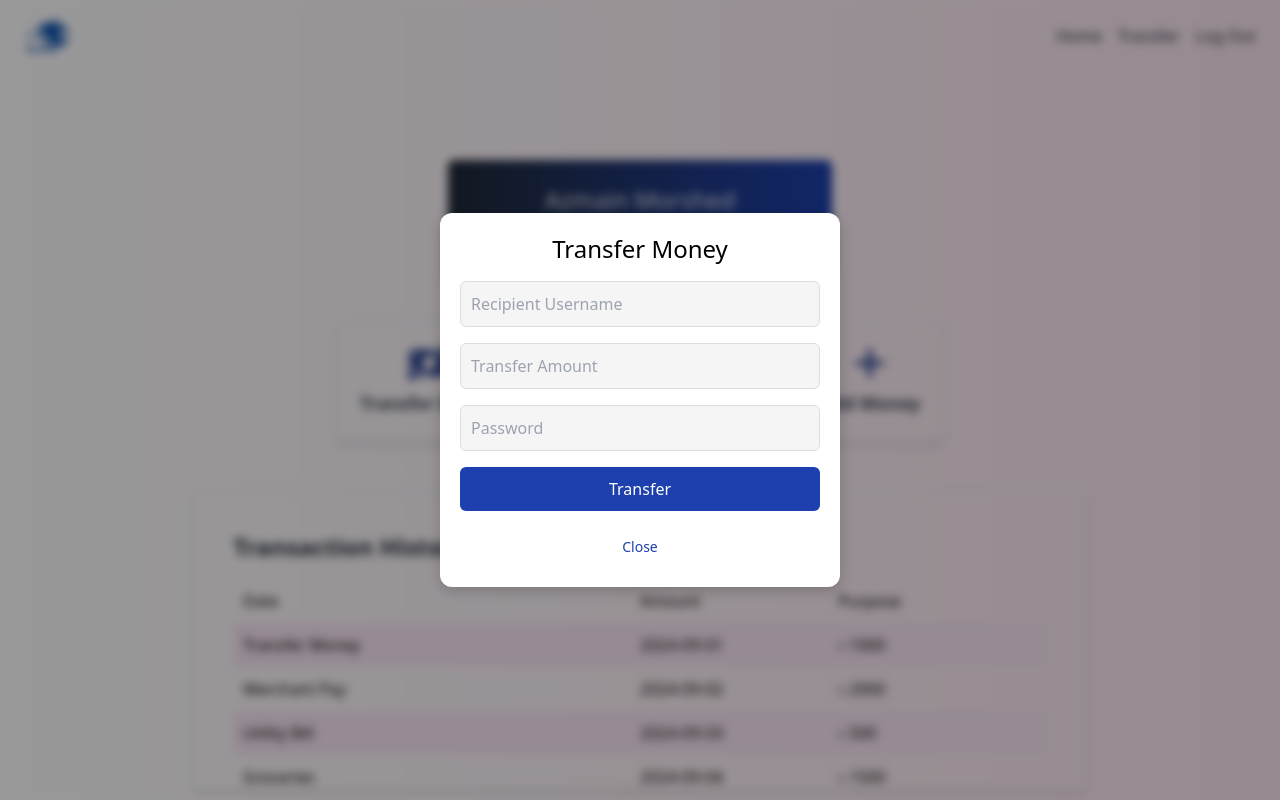
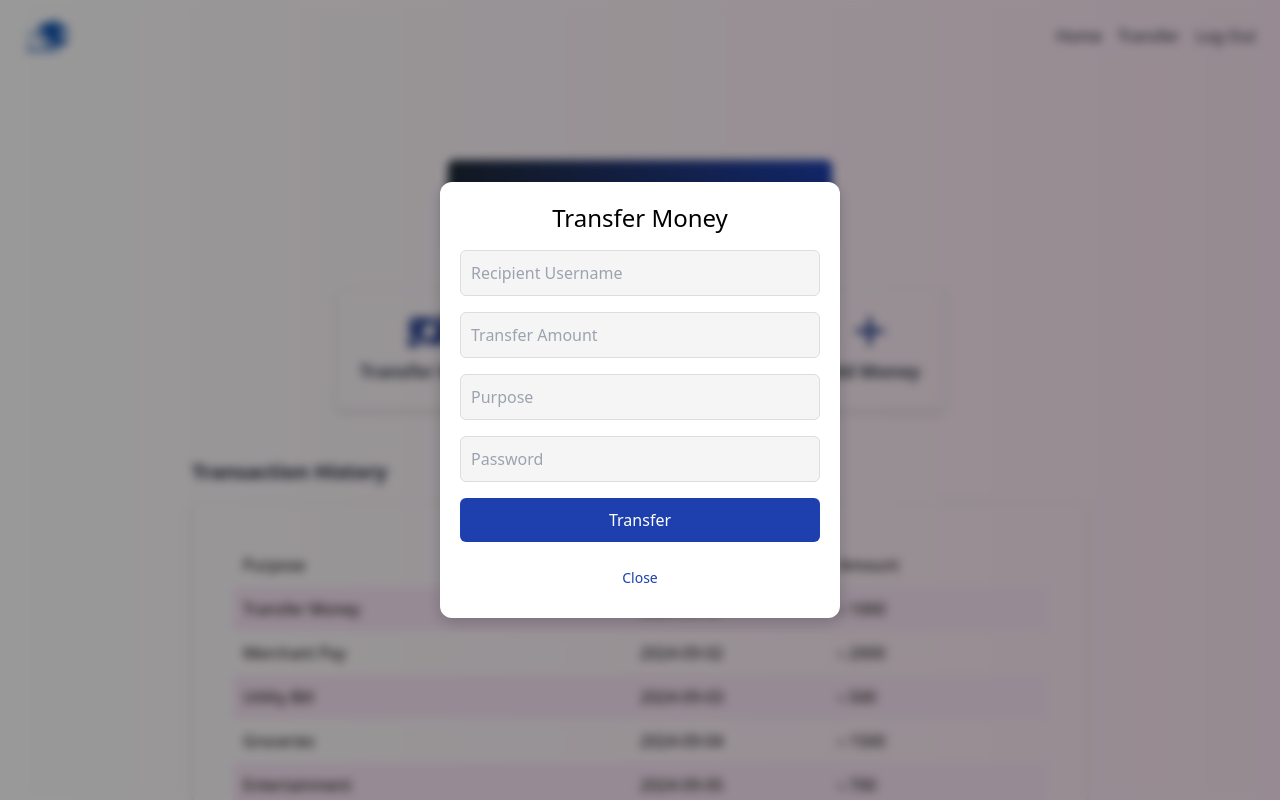
Before and after one commit to azmainm/Webmint, a Vue app: page /transferpage in a window 1280 px wide. Both pictures are taken after a click on the element "Transfer Money". Shown: the top 800 px of the page. Built offline with nearby package versions, Linux system fonts and the light colour scheme.

Commit message:
Transaction Modals done and History done

```diff
--- a/src/components/AddMoneyChart.vue
+++ b/src/components/AddMoneyChart.vue
@@ -1,7 +1,7 @@
 <!-- src/components/AddMoneyChart.vue -->
 <template>
     <div class="w-full sm:w-1/2 px-4 py-6">
-      <h3 class="text-lg font-medium text-gray-700 mb-4">Add Money Chart</h3>
+      <h2 class="text-lg mb-4 font-bold text-gray-800 font-sans">Add Money Chart</h2>
       <Bar :data="chartData" :options="chartOptions"/>
     </div>
   </template>
--- a/src/components/AddMoneyModal.vue
+++ b/src/components/AddMoneyModal.vue
@@ -5,6 +5,9 @@
       <input v-model="amount" type="number" placeholder="Add Amount" class="input mb-4"/>
       <input v-model="password" type="password" placeholder="Password" class="input mb-4"/>
       <button @click="addMoney" class="btn bg-blue-800 hover:bg-blue-600 text-white w-full py-2 rounded">Add Money</button>
+      <p v-if="message" :class="{'text-green-500': success, 'text-red-500': !success}" class="mt-4 text-center">
+        {{ message }}
+      </p>
       <button @click="$emit('close')" class="btn text-blue-800 w-full py-2 mt-4 text-sm">Close</button>
     </div>
   </div>
@@ -17,11 +20,47 @@ export default {
     return {
       amount: '',
       password: '',
+      message: '', // Message to display
+      success: false, // Flag to indicate success or failure
     };
   },
   methods: {
     addMoney() {
-      // Add money logic
+      const storedUser = JSON.parse(localStorage.getItem('user'));
+
+      // Check if the entered password matches the stored password
+      if (storedUser && this.password !== storedUser.password) {
+        this.message = 'Incorrect password. Add Money failed.';
+        this.success = false;
+        return;
+      }
+
+      // If password matches, create a new transaction object
+      const newTransaction = {
+        id: Date.now(), // Unique ID based on timestamp
+        date: new Date().toISOString().split('T')[0], // Current date in YYYY-MM-DD format
+        amount: parseFloat(this.amount),
+        purpose: 'Add Money',
+      };
+
+      // Emit the new transaction to the parent component
+      this.$emit('add-success', newTransaction);
+
+      // Store the transaction in local storage
+      const transactions = JSON.parse(localStorage.getItem('transactions')) || [];
+      transactions.push(newTransaction);
+      localStorage.setItem('transactions', JSON.stringify(transactions));
+
+
+      // Clear form fields after successful transfer
+      this.recipient = '';
+      this.amount = '';
+      this.purpose = '';
+      this.password = '';
+
+      this.message = 'Add Money successful!';
+      this.success = true; // Indicate success
+      //this.$emit('close');
     },
   },
 };
--- a/src/components/MerchantPayModal.vue
+++ b/src/components/MerchantPayModal.vue
@@ -7,8 +7,13 @@
         <option v-for="merchant in merchants" :key="merchant">{{ merchant }}</option>
       </select>
       <input v-model="amount" type="number" placeholder="Payment Amount" class="input mb-4"/>
+      <input v-model="purpose" type="text" placeholder="Purpose" class="input mb-4"/>
       <input v-model="password" type="password" placeholder="Password" class="input mb-4"/>
       <button @click="payMerchant" class="btn bg-blue-800 hover:bg-blue-600 text-white w-full py-2 rounded">Pay</button>
+      <!-- Message Display -->
+      <p v-if="message" :class="{'text-green-500': success, 'text-red-500': !success}" class="mt-4 text-center">
+        {{ message }}
+      </p>
       <button @click="$emit('close')" class="btn text-blue-800 w-full py-2 mt-4 text-sm">Close</button>
     </div>
   </div>
@@ -23,11 +28,46 @@ export default {
       merchants: ['Unimart', 'KFC', 'DESCO'],
       amount: '',
       password: '',
+      message:'',
+      success:false,
     };
   },
   methods: {
     payMerchant() {
       // Pay logic
+      const storedUser = JSON.parse(localStorage.getItem('user'));
+      // Check if the entered password matches the stored password
+      if (storedUser && this.password !== storedUser.password) {
+        this.message = 'Incorrect password. Payment failed.';
+        this.success = false;
+        return;
+      }
+      // If password matches, create a new transaction object
+      const newTransaction = {
+        id: Date.now(), // Unique ID based on timestamp
+        date: new Date().toISOString().split('T')[0], // Current date in YYYY-MM-DD format
+        amount: parseFloat(this.amount),
+        purpose: this.purpose || 'Merchant Payment',
+      };
+
+      // Emit the new transaction to the parent component
+      this.$emit('payment-success', newTransaction);
+
+      // Store the transaction in local storage
+      const transactions = JSON.parse(localStorage.getItem('transactions')) || [];
+      transactions.push(newTransaction);
+      localStorage.setItem('transactions', JSON.stringify(transactions));
+
+
+      // Clear form fields after successful transfer
+      this.recipient = '';
+      this.amount = '';
+      this.purpose = '';
+      this.password = '';
+
+      this.message = 'Payment successful!';
+      this.success = true; // Indicate success
+      //this.$emit('close');
     },
   },
 };
--- a/src/components/TransactionHistory.vue
+++ b/src/components/TransactionHistory.vue
@@ -1,18 +1,21 @@
 <!-- components/TransactionHistory.vue -->
 <template>
+  <h2 class="text-xl mb-4 font-bold text-gray-800 font-sans">Transaction History</h2>
   <div class="transaction-history border rounded-md shadow-md p-10 mb-10">
-    <h2 class="text-2xl mb-4 font-bold text-gray-800 font-sans">Transaction History</h2>
     <div class="transaction-row header">
+      <p class="font-medium purpose-column">Purpose</p>
       <p class="font-medium date-column">Date</p>
       <p class="font-medium amount-column">Amount</p>
-      <p class="font-medium purpose-column">Purpose</p>
     </div>
-    <div
-      v-for="(transaction, index) in transactions"
-      :key="transaction.id"
-      class="transaction-row"
-      :class="{'striped': index % 2 === 0}"
-    >
+    <!-- Display the latest transactions from local storage at the top -->
+    <div v-for="(transaction, index) in localStorageTransactions" :key="transaction.id" class="transaction-row" :class="{'striped': index % 2 === 0}">
+      <p class="purpose-column">{{ transaction.purpose }}</p>
+      <p class="date-column">{{ transaction.date }}</p>
+      <p class="amount-column">৳ {{ transaction.amount }}</p>
+    </div>
+
+    <!-- Display the dummy data below the local storage transactions -->
+    <div v-for="(transaction, index) in dummyData" :key="transaction.id" class="transaction-row" :class="{'striped': (index + localStorageTransactions.length) % 2 === 0}">
       <p class="purpose-column">{{ transaction.purpose }}</p>
       <p class="date-column">{{ transaction.date }}</p>
       <p class="amount-column">৳ {{ transaction.amount }}</p>
@@ -24,7 +27,8 @@
 export default {
   data() {
     return {
-      transactions: [
+      localStorageTransactions:[],
+      dummyData: [
         { id: 1, date: '2024-09-01', amount: 1000, purpose: 'Transfer Money' },
         { id: 2, date: '2024-09-02', amount: 2000, purpose: 'Merchant Pay' },
         { id: 3, date: '2024-09-03', amount: 500, purpose: 'Utility Bill' },
@@ -33,6 +37,10 @@ export default {
         { id: 6, date: '2024-09-06', amount: 1300, purpose: 'Travel' },
       ],
     };
+  },
+  mounted() {
+    // Load transactions from local storage when the component is mounted
+    this.localStorageTransactions = JSON.parse(localStorage.getItem('transactions')) || [];
   },
 };
 </script>
--- a/src/components/TransferModal.vue
+++ b/src/components/TransferModal.vue
@@ -1,11 +1,17 @@
+<!--components/TransferModal.vue-->
 <template>
   <div v-if="visible" class="modal fixed inset-0 bg-black bg-opacity-50 flex items-center justify-center backdrop-blur-sm">
     <div class="modal-content bg-white p-8 rounded-lg shadow-lg w-96">
       <h2 class="text-2xl mb-4 text-center font-medium">Transfer Money</h2>
       <input v-model="recipient" type="text" placeholder="Recipient Username" class="input mb-4"/>
       <input v-model="amount" type="number" placeholder="Transfer Amount" class="input mb-4"/>
+      <input v-model="purpose" type="text" placeholder="Purpose" class="input mb-4"/>
       <input v-model="password" type="password" placeholder="Password" class="input mb-4"/>
       <button @click="transfer" class="btn bg-blue-800 hover:bg-blue-600 text-white w-full py-2 rounded text-center">Transfer</button>
+       <!-- Message Display -->
+       <p v-if="message" :class="{'text-green-500': success, 'text-red-500': !success}" class="mt-4 text-center">
+        {{ message }}
+      </p>
       <button @click="$emit('close')" class="btn text-blue-800 w-full py-2 mt-4 text-sm">Close</button>
     </div>
   </div>
@@ -18,12 +24,49 @@ export default {
     return {
       recipient: '',
       amount: '',
+      purpose: '',
       password: '',
+      message: '', // Message to display
+      success: false, // Flag to indicate success or failure
     };
   },
   methods: {
     transfer() {
-      // Transfer logic
+      const storedUser = JSON.parse(localStorage.getItem('user'));
+
+      // Check if the entered password matches the stored password
+      if (storedUser && this.password !== storedUser.password) {
+        this.message = 'Incorrect password. Transfer failed.';
+        this.success = false;
+        return;
+      }
+
+      // If password matches, create a new transaction object
+      const newTransaction = {
+        id: Date.now(), // Unique ID based on timestamp
+        date: new Date().toISOString().split('T')[0], // Current date in YYYY-MM-DD format
+        amount: parseFloat(this.amount),
+        purpose: this.purpose || 'Transfer Money',
+      };
+
+      // Emit the new transaction to the parent component
+      this.$emit('transfer-success', newTransaction);
+
+      // Store the transaction in local storage
+      const transactions = JSON.parse(localStorage.getItem('transactions')) || [];
+      transactions.push(newTransaction);
+      localStorage.setItem('transactions', JSON.stringify(transactions));
+
+
+      // Clear form fields after successful transfer
+      this.recipient = '';
+      this.amount = '';
+      this.purpose = '';
+      this.password = '';
+
+      this.message = 'Transfer successful!';
+      this.success = true; // Indicate success
+      //this.$emit('close');
     },
   },
 };
--- a/src/views/TransferPage.vue
+++ b/src/views/TransferPage.vue
@@ -45,25 +45,25 @@
 
       <!-- Transaction History & Chart Section -->
       <div class="mt-12 w-full max-w-4xl mx-auto">
-        <TransactionHistory />
+        <TransactionHistory :transactions="transactions" />
 
         <!-- Charts Section -->
         <div class="flex flex-col lg:flex-row items-center justify-between w-full">
-          <SpendingChart />
+          <SpendingChart :newTransfer="newTransfer" />
           <AddMoneyChart />
         </div>
       </div>
 
        <!-- Modals -->
-       <TransferModal :visible="showTransferModal" @close="closeTransferModal" />
-      <AddMoneyModal :visible="showAddMoneyModal" @close="closeAddMoneyModal" />
-      <MerchantPayModal :visible="showMerchantPayModal" @close="closeMerchantPayModal" />
+       <TransferModal :visible="showTransferModal" @close="closeTransferModal" @transfer-success="handleTransferSuccess"  />
+      <AddMoneyModal :visible="showAddMoneyModal" @close="closeAddMoneyModal" @add-success="handleAddSuccess"/>
+      <MerchantPayModal :visible="showMerchantPayModal" @close="closeMerchantPayModal" @payment-success="handlePaymentSuccess" />
     </div>
   </div>
 </template>
 
 <script>
-// Import FontAwesome components and icons
+
 import { FontAwesomeIcon } from '@fortawesome/vue-fontawesome';
 import { library } from '@fortawesome/fontawesome-svg-core';
 import { faMoneyBillTransfer, faCartShopping, faPlus } from '@fortawesome/free-solid-svg-icons';
@@ -75,7 +75,7 @@ import TransferModal from '../components/TransferModal.vue';
 import AddMoneyModal from '../components/AddMoneyModal.vue';
 import MerchantPayModal from '../components/MerchantPayModal.vue';
 
-// Add the required icons to the FontAwesome library
+
 library.add(faMoneyBillTransfer, faCartShopping, faPlus);
 
 export default {
@@ -87,18 +87,41 @@ export default {
     TransferModal,
     AddMoneyModal,
     MerchantPayModal,
-    FontAwesomeIcon, // Register FontAwesome component
+    FontAwesomeIcon,
   },
   data() {
     return {
-      userName: 'Azmain Morshed',
+      userName: '',
       balance: 10000,
       showTransferModal: false,
       showAddMoneyModal: false,
       showMerchantPayModal: false,
+      transactions:[],
+      newTransfer:null,
+      newPayment:null,
+      newAdd:null,
     };
   },
+  mounted() {
+    this.fetchUserName();
+  },
   methods: {
+    handleTransferSuccess(newTransaction) {
+      this.transactions.unshift(newTransaction); // Add the new transaction to the beginning of the array
+      this.newTransfer = newTransaction; // Update the newTransfer property for the SpendingChart component
+      this.newPayment = newTransaction;
+      this.newAdd = newTransaction;
+    },
+    fetchUserName() {
+      const storedUser = JSON.parse(localStorage.getItem('user'));
+      if (storedUser && storedUser.fullname) {
+        this.userName = storedUser.fullname;
+      }
+    },
+    mounted() {
+    // Load transactions from local storage when the component is mounted
+    this.transactions = JSON.parse(localStorage.getItem('transactions')) || [];
+  },
     openTransferModal() {
       this.showTransferModal = true;
     },
```
Also changed, not shown: src/components/SpendingChart.vue (+13 -1 lines).
